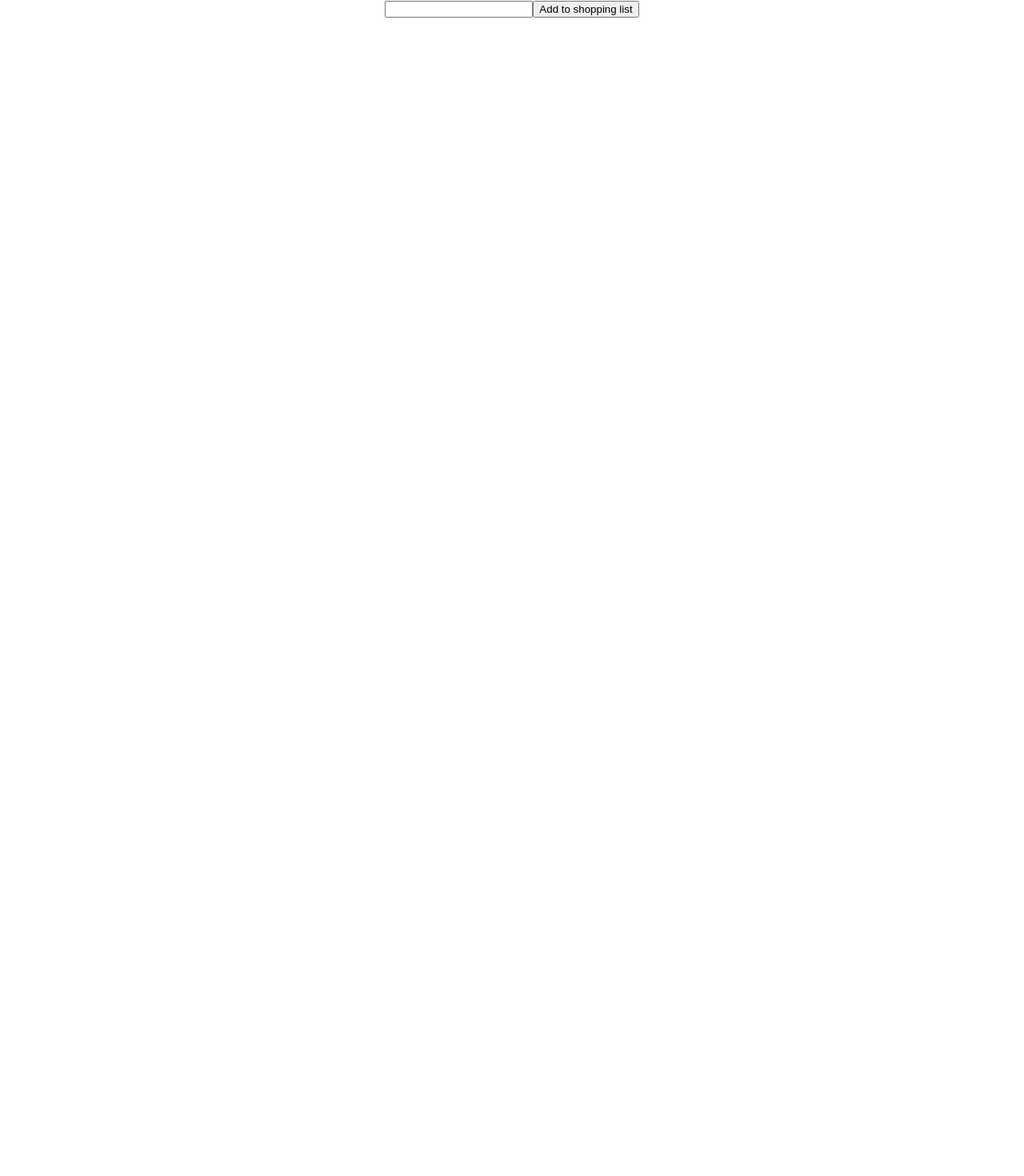
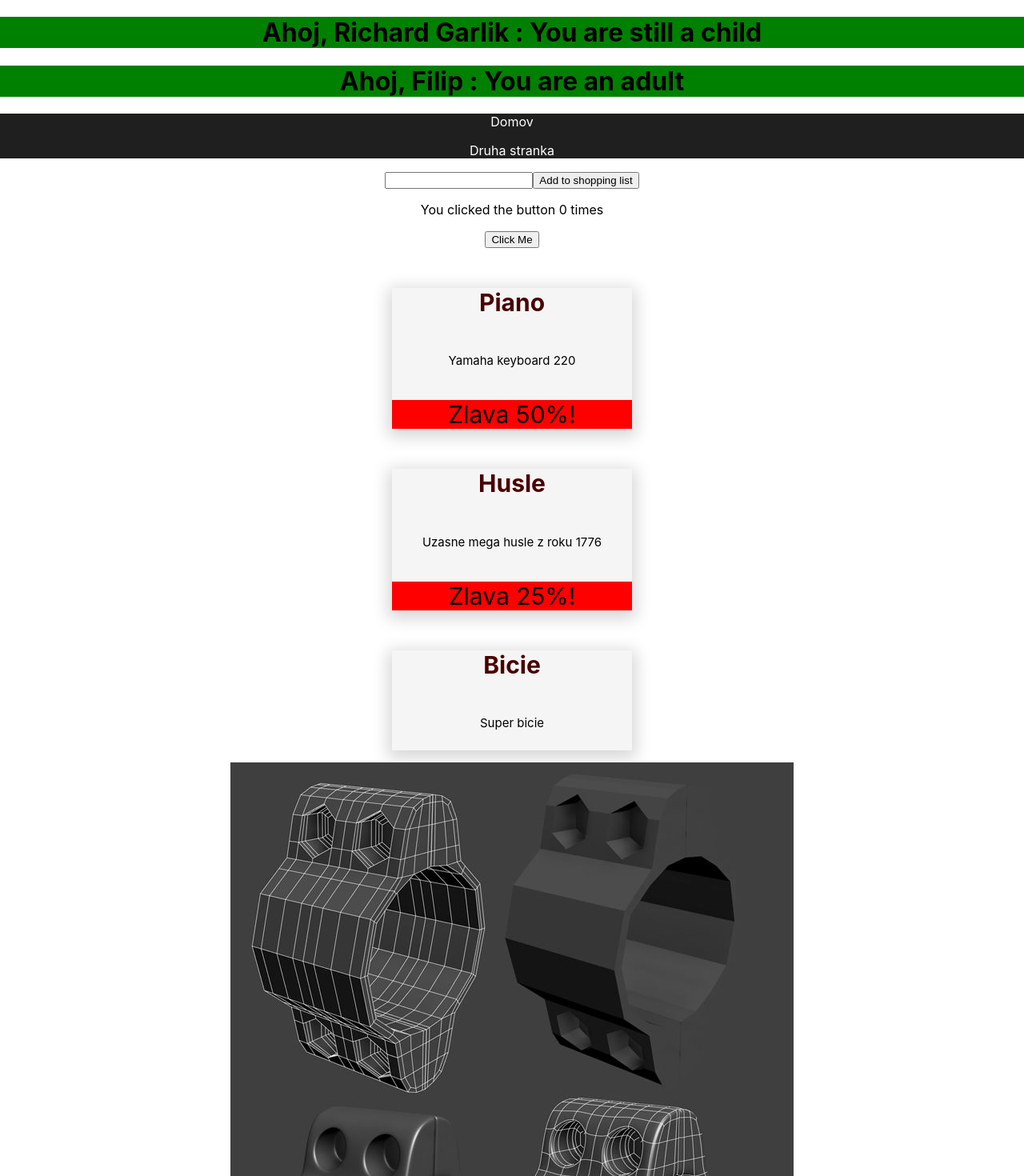
Before and after one commit to rgarlik/js-react, a React (Create React App) app: page / in a window 1280 px wide. Shown: the top 1470 px of the page at 80% size. Before the commit the page ends 800 px from the top, so only its background shows below. Built offline with nearby package versions, Linux system fonts and the light colour scheme.

Commit message:
adding components back

```diff
--- a/src/App.js
+++ b/src/App.js
@@ -12,15 +12,15 @@ import imageSuciastka from './suciastka.jpg';
 function App() {
   return (
     <div className="App">
-      {/* <GreenHello name="Richard" surname="Garlik" age={15} />
+      <GreenHello name="Richard" surname="Garlik" age={15} />
       <GreenHello name="Filip" age={20} />
-      <Menu /> */}
+      <Menu />
       <ShoppingList />
-      {/* <Counter />
+      <Counter />
       <Product name="Piano" description="Yamaha keyboard 220" sale="true" saleValue="50%"/>
       <Product name="Husle" description="Uzasne mega husle z roku 1776" sale="true" saleValue="25%" />
       <Product name="Bicie" description="Super bicie" />
-      <img src={imageSuciastka} /> */}
+      <img src={imageSuciastka} />
     </div>
   );
 }
```
